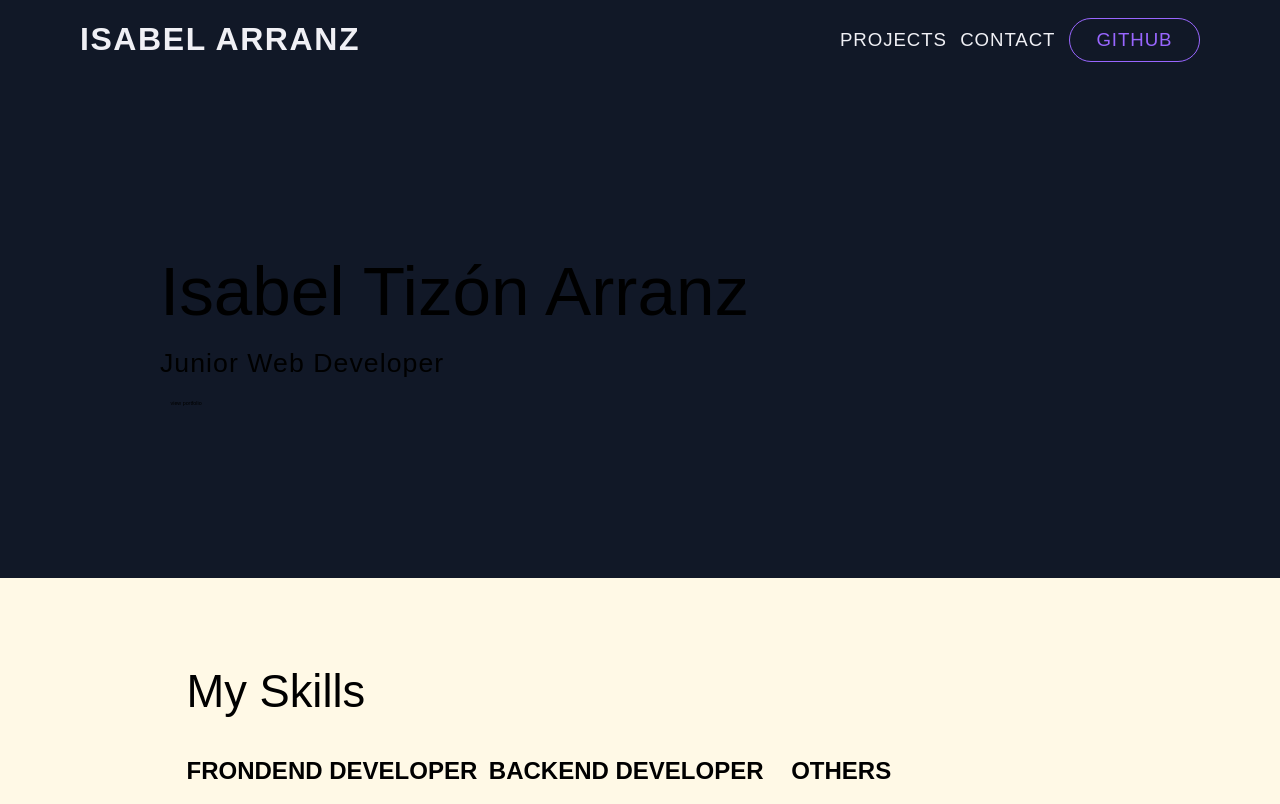
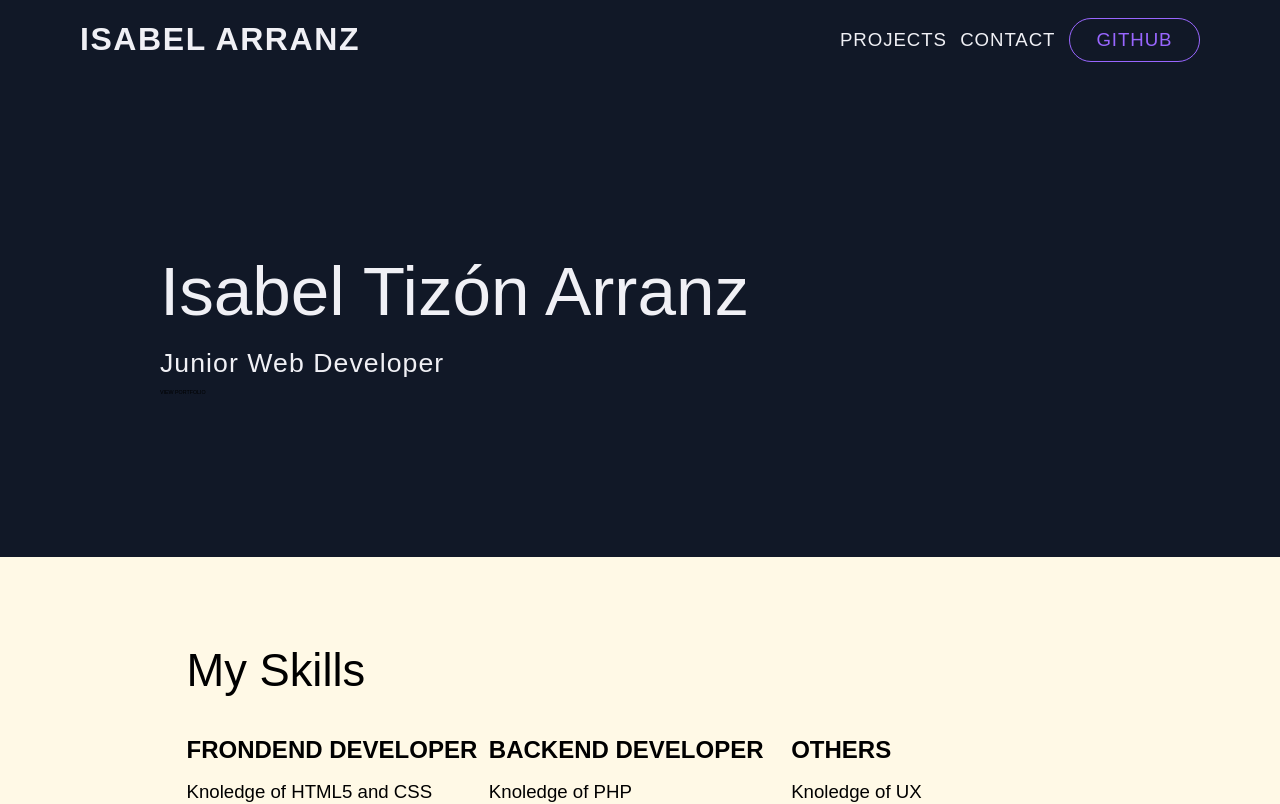
Before and after one commit to IsabelTizon/react-portfolio, a Next.js app: page / in a window 1280 px wide. Shown: the top 804 px of the page. Built offline with nearby package versions, Linux system fonts and the light colour scheme.

Commit message:
css updated

```diff
--- a/src/app/page.js
+++ b/src/app/page.js
@@ -26,14 +26,14 @@ export default function About() {
 
 			{/* hero */}
 			<div className="bg-gray-900  w-full p-10 md:p-72 lg:p-40 xl:p-[30rem] 2xl:p-[55rem]">
-				<h1 className="yellow-letters capitalize">
+				<h1 className="text-light capitalize">
 					isabel tizón arranz
 				</h1>
-				<p className="yellow-letters capitalize text-[4rem] xl:text-[5rem] 2xl:text-[]">
+				<p className="text-light capitalize text-[4rem] xl:text-[5rem] 2xl:text-[]">
 					junior web developer
 				</p>
 				<Link href="/projects">
-					<button className="mustard">
+					<button className="purple purple:hover">
 						view portfolio
 					</button>
 				</Link>
@@ -255,7 +255,7 @@ export default function About() {
 				<div className="flex justify-center mx-[40px] md:mx-[150px] lg:mx-[300px]  xl:mx-[250px] 2xl:mx-[400px]">
 					<div className="mx-full py-24">
 						<div className="flex justify-center xl:mx-[25rem]">
-							<h2 className="text-[#b38600] text-center">
+							<h2 className="text-light text-center">
 								are you ready to start a new project with
 								me?
 							</h2>
@@ -274,7 +274,7 @@ export default function About() {
 
 						<div className="flex justify-center">
 							<Link href="/contact">
-								<button className="text-black uppercase mustard p-3 rounded-md">
+								<button className="text-black uppercase purple purple:hover p-3 rounded-md">
 									contact me
 								</button>
 							</Link>
```
